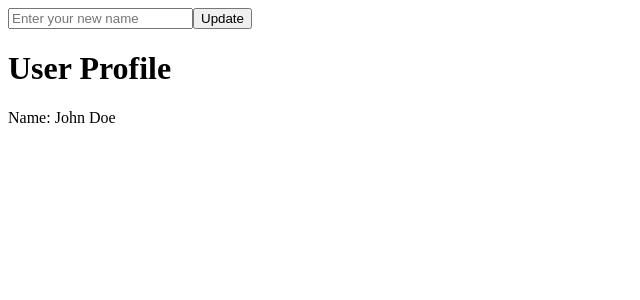
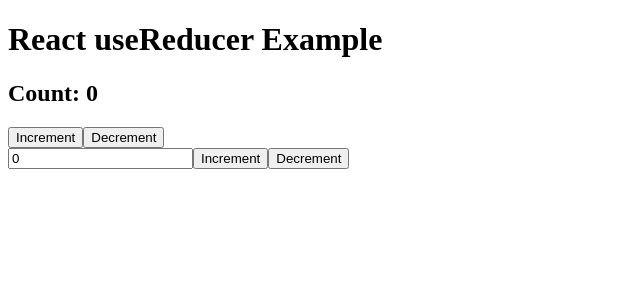
Before and after one commit to LeoCristobal/React-Course, a React (Vite) app: page / in a window 1280 px wide. Shown: the top 300 px of the page, without its empty margins (0-640 px from the left). Built offline with nearby package versions, Linux system fonts and the light colour scheme.

Commit message:
Use Reducer

```diff
--- a/src/App.jsx
+++ b/src/App.jsx
@@ -1,16 +1,12 @@
-import UserContext from "./Components/UserContext";
-import UserProfile from "./Components/UserProfile";
-import UserUpdate from "./Components/UserUpdate";
+import Counter from "./Components/Counter";
 
-const App = () => {
+function App() {
     return (
-        <>
-            <UserContext>
-                <UserUpdate />
-                <UserProfile />
-            </UserContext>
-        </>
+        <div>
+            <h1>React useReducer Example</h1>
+            <Counter />
+        </div>
     );
-};
+}
 
 export default App;
--- /dev/null
+++ b/src/Components/Counter.jsx
@@ -0,0 +1,65 @@
+import React from "react";
+import { useState } from "react";
+import { useReducer } from "react";
+
+let initialState = { count: 0 };
+
+const reducer = (state, action) => {
+    switch (action.type) {
+        case "increment":
+            return { count: state.count++ };
+            break;
+        case "decrement":
+            return { count: state.count-- };
+            break;
+        case "incrementByAmount":
+            return { count: state.count + action.payload };
+            break;
+        case "decrementByAmount":
+            return { count: state.count - action.payload };
+            break;
+        default:
+            return state;
+    }
+};
+const Counter = () => {
+    const [state, dispatch] = useReducer(reducer, initialState);
+    let [inputValue, setInputValue] = useState(0);
+
+    const handleIncrement = () => {
+        dispatch({ type: "increment" });
+    };
+
+    const handleDecrement = () => {
+        dispatch({ type: "decrement" });
+    };
+
+    const handleIncrementByAmount = () => {
+        dispatch({ type: "incrementByAmount", payload: Number(inputValue) });
+        setInputValue(0);
+    };
+
+    const handleDecrementByAmount = () => {
+        dispatch({ type: "decrementByAmount", payload: Number(inputValue) });
+        setInputValue(0);
+    };
+    return (
+        <>
+            <section>
+                <h1>Count: {state.count}</h1>
+                <button onClick={handleIncrement}>Increment</button>
+                <button onClick={handleDecrement}>Decrement</button>
+                <br />
+                <input
+                    type="number"
+                    value={inputValue}
+                    onChange={(e) => setInputValue(e.target.value)}
+                />
+                <button onClick={handleIncrementByAmount}>Increment</button>
+                <button onClick={handleDecrementByAmount}>Decrement</button>
+            </section>
+        </>
+    );
+};
+
+export default Counter;
--- a/src/Components/UserContext.jsx
+++ /dev/null
@@ -1,22 +0,0 @@
-import { useState } from "react";
-import { createContext } from "react";
-
-export const Data = createContext();
-
-const UserContext = ({ children }) => {
-    let [user, setUser] = useState({ name: "John Doe" });
-
-    const updateUser = (newName) => {
-        setUser({ name: newName });
-    };
-
-    return (
-        <>
-            <Data.Provider value={{ user, updateUser }}>
-                {children}
-            </Data.Provider>
-        </>
-    );
-};
-
-export default UserContext;
--- a/src/Components/UserProfile.jsx
+++ /dev/null
@@ -1,14 +0,0 @@
-import { useContext } from "react";
-import { Data } from "./UserContext";
-const UserProfile = () => {
-    let { user } = useContext(Data);
-
-    return (
-        <div>
-            <h1>User Profile</h1>
-            <p>Name: {user.name}</p>
-        </div>
-    );
-};
-
-export default UserProfile;
--- a/src/Components/UserUpdate.jsx
+++ /dev/null
@@ -1,32 +0,0 @@
-import React from "react";
-import { useContext } from "react";
-import { useState } from "react";
-import { Data } from "./UserContext";
-
-const UserUpdate = () => {
-    const { updateUser } = useContext(Data);
-    let [newName, setNewName] = useState("");
-
-    const handleSubmit = (e) => {
-        e.preventDefault();
-        if (newName.trim()) {
-            updateUser(newName);
-            setNewName("");
-        }
-    };
-    return (
-        <>
-            <form onSubmit={handleSubmit}>
-                <input
-                    type="text"
-                    value={newName}
-                    onChange={(e) => setNewName(e.target.value)}
-                    placeholder="Enter your new name"
-                />
-                <button type="submit">Update</button>
-            </form>
-        </>
-    );
-};
-
-export default UserUpdate;
```
Also changed, not shown: 2 other files (tests, documents, lock files or other folders).
